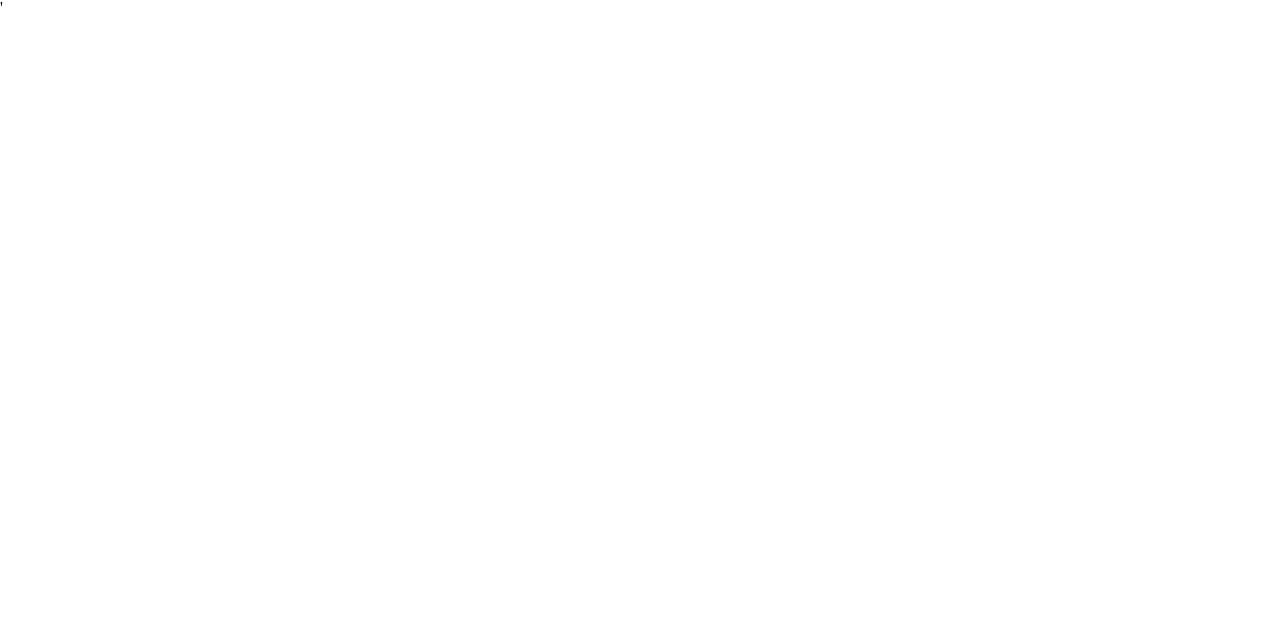
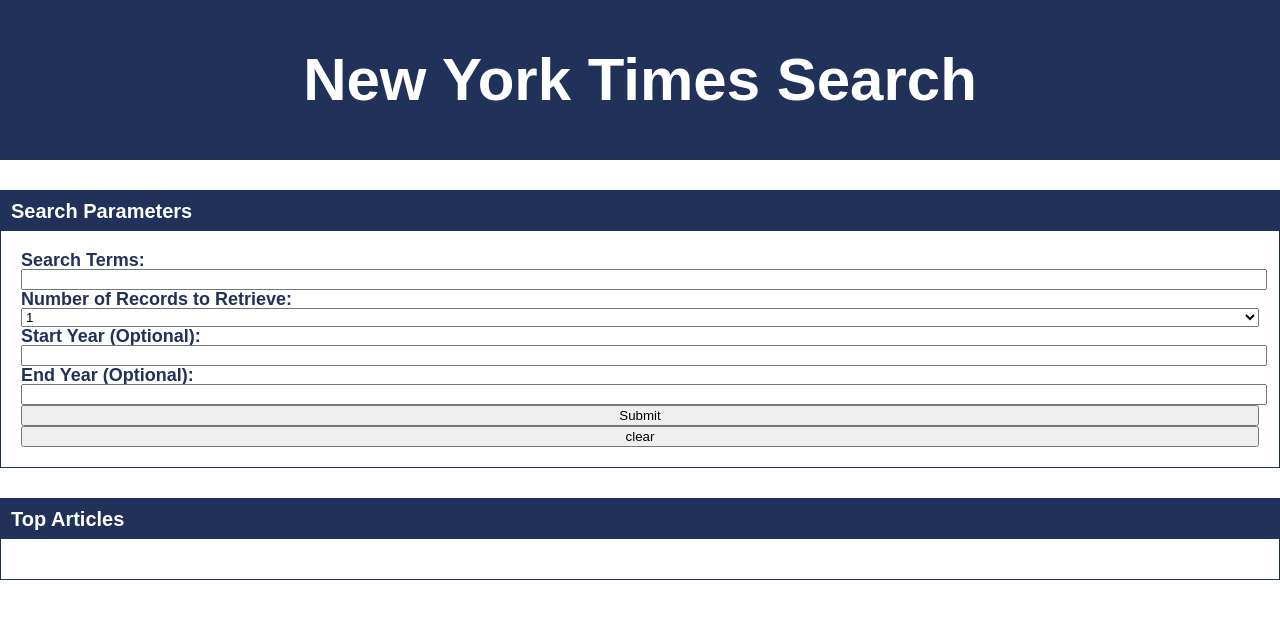
Before and after one commit to tpraught/NYT-Search, a plain HTML site: page index.html in a window 1280 px wide. Drawn offline with nearby package versions, Linux system fonts and the light colour scheme.

Commit message:
almost there

```diff
--- a/assets/css/style.css
+++ b/assets/css/style.css
@@ -0,0 +1,54 @@
+body {
+	background:#ffffff;
+	font-family: arial,helvetica,sans-serif;
+	font-weight:normal;
+	color:#20315a;
+	position: relative;
+	width:1280px;
+	max-width:100%;
+	margin:0 auto;
+}
+
+header {
+	background:#20315a;
+	text-align:center;
+	margin:0 0 30px 0;
+}
+
+h1 {
+	color:#ffffff;
+	font-size:60px;
+	font-weight:bold;
+	padding:50px 0;
+}
+
+#parameters, #topArticles {
+	border: 1px solid #20315a;
+	margin:0 0 30px 0;
+}
+
+#articles {
+	padding:20px;
+}
+
+h2 {
+	color:#ffffff;
+	background:#20315a;
+	font-size:20px;
+	font-weight:bold;
+	padding:10px;
+}
+
+form {
+	padding:20px;
+}
+
+h3 {
+	font-size:18px;
+	font-weight:bold;
+	margin:;
+}
+
+input, select {
+	width:100%;
+}
--- a/assets/js/app.js
+++ b/assets/js/app.js
@@ -1,9 +1,6 @@
+$("#searchButton").on("click", function(event) {
 
-
-
-$("#searchButton").on("Click", function() {
-
-
+	event.preventDefault();
 
 	var apiKey = "d1749ff7c23545bb89fbde848f23a6c6";
 
--- a/index.html
+++ b/index.html
@@ -9,14 +9,46 @@
 
   </head>
   <body>
-  	<header>'
+
+  	<header>
+  		<h1>New York Times Search</h1>
   	</header>
 
   	<section id="parameters">
+
+		<h2>Search Parameters</h2>
+
+  		<form>
+  			<h3>Search Terms:</h3>
+  			<input type="text" name="searchTerms" id="searchTerms">
+
+		  	<h3>Number of Records to Retrieve:</h3>
+		  	<select id="limit" name="articleLimit">
+			    <option value="1">1</option>
+			    <option value="5">5</option>
+			    <option value="10">10</option>
+  			</select>
+
+  			<h3>Start Year <em>(Optional)</em>:</h3>
+  			<input type="text" name="startYear" id="startYear">
+
+  			<h3>End Year <em>(Optional)</em>:</h3>
+  			<input type="text" name="endYear" id="endYear">
+
+		  	<input type="submit" value="Submit" id="searchButton">
+
+		  	<input type="button" value="clear" id="clearButton">
+		</form>
+
   	</section>
 
-  	<section id="articles">
+  	<section id="topArticles">
+  		<h2>Top Articles</h2>
+  		<div id="articles"></div>
   	</section>
+
+  	<footer>
+  	</footer>
 
 
 	<!-- jQuery -->
```
